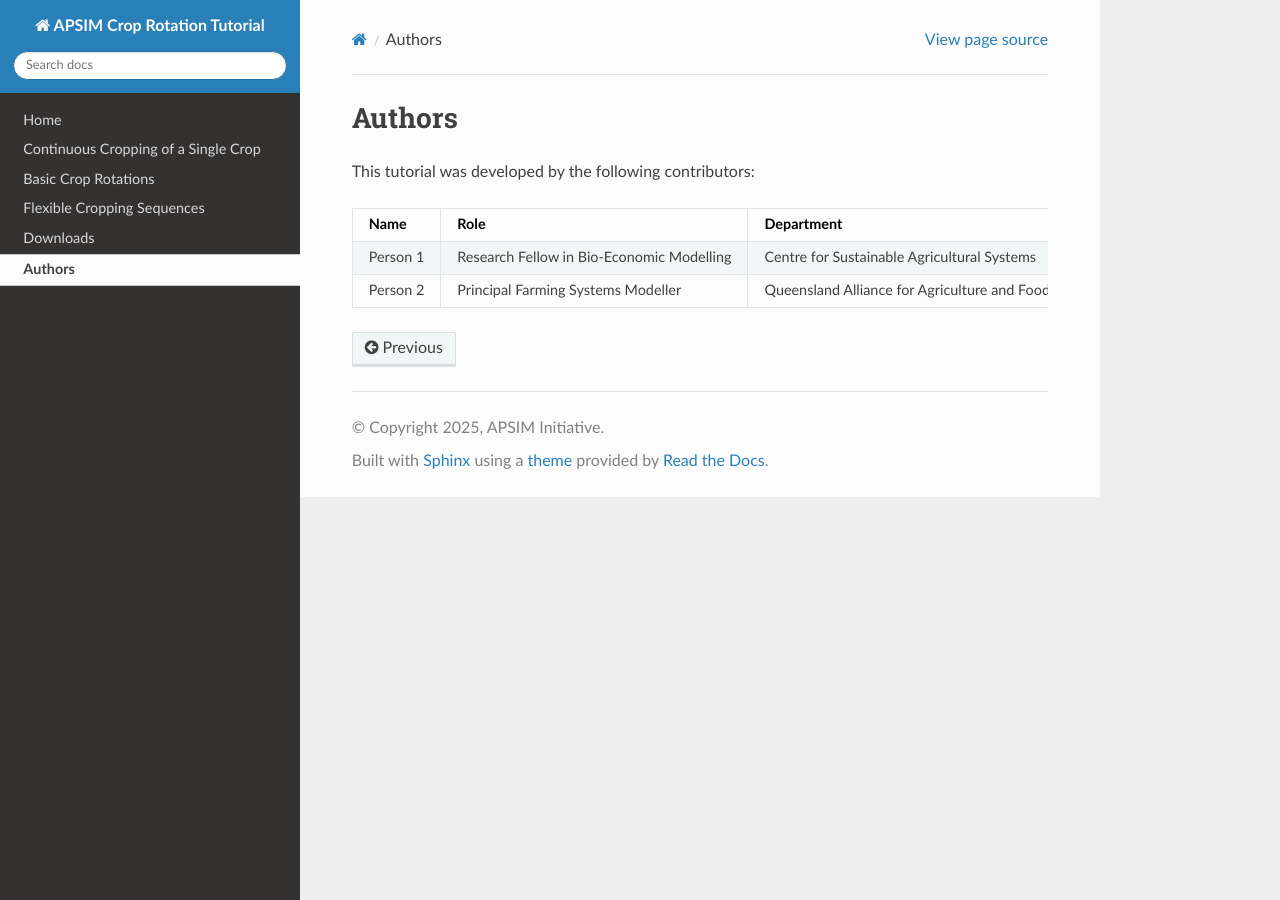
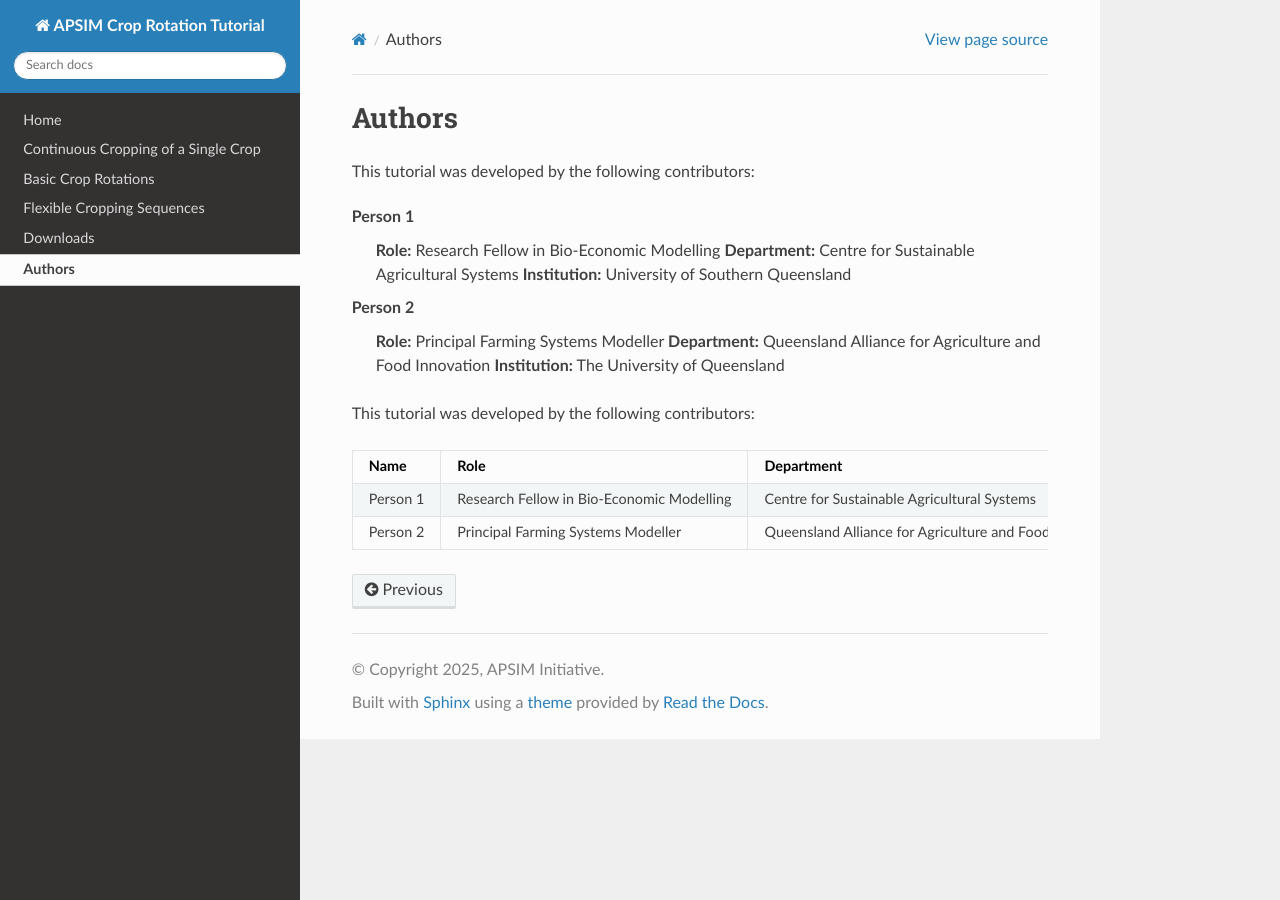
Before and after one commit to ugrewer/APSIM_RotationTraining, a Sphinx documentation site: the page built from docs/authors.rst, in a window 1280 px wide. Built offline with Sphinx 7.4.7 and the Read the Docs theme 3.1.0, drawn with Linux system fonts in a browser that asks for light colours; pages that are not in the unit, such as notebooks, are missing from menus.

Commit message:
reformatted authors page

```diff
--- a/docs/authors.rst
+++ b/docs/authors.rst
@@ -1,5 +1,18 @@
 Authors
 =======
+
+This tutorial was developed by the following contributors:
+
+Person 1
+    **Role:** Research Fellow in Bio-Economic Modelling
+    **Department:** Centre for Sustainable Agricultural Systems
+    **Institution:** University of Southern Queensland
+
+Person 2
+    **Role:** Principal Farming Systems Modeller
+    **Department:** Queensland Alliance for Agriculture and Food Innovation
+    **Institution:** The University of Queensland
+
 
 This tutorial was developed by the following contributors:
 
--- a/docs/downloads.rst
+++ b/docs/downloads.rst
@@ -4,4 +4,5 @@ Downloads
 The files generated for this tutorial can be downloaded below:
 
 - `Sorghum_continuous_carryOver.apsimx <_APSIM_code/Sorghum_continuous_carryOver/Sorghum_continuous_carryOver.apsimx>`_
-`Sorghum_continuous_carryOver_reset.apsimx <_APSIM_code/Sorghum_continuous_carryOver_reset/Sorghum_continuous_carryOver_reset.apsimx>`_
+- `Sorghum_continuous_carryOver_reset.apsimx <_APSIM_code/Sorghum_continuous_carryOver_reset/Sorghum_continuous_carryOver_reset.apsimx>`_
+- `CropRotation_basic.apsimx <_APSIM_code/CropRotation_basic/CropRotation_basic.apsimx>`_
```
